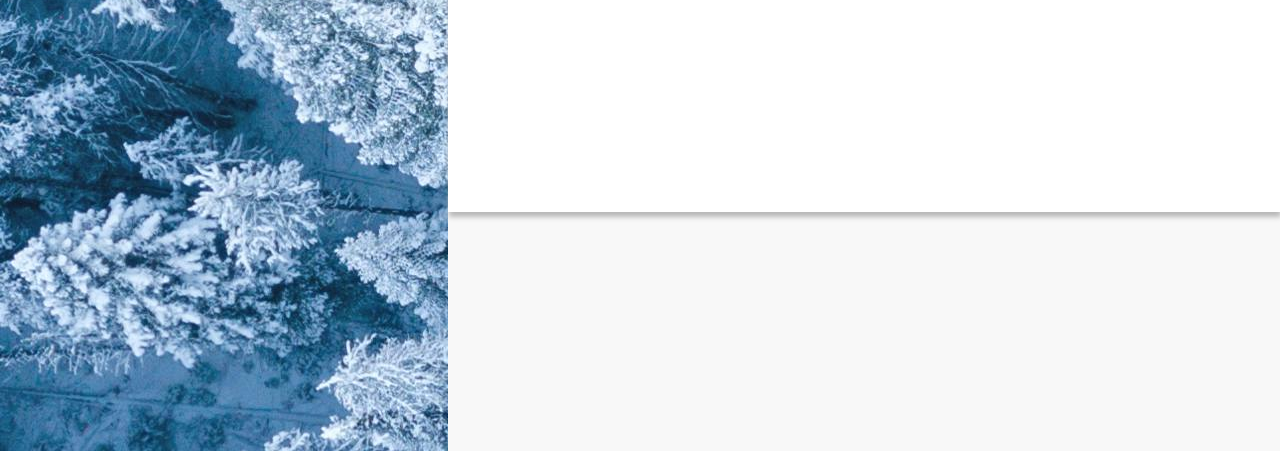
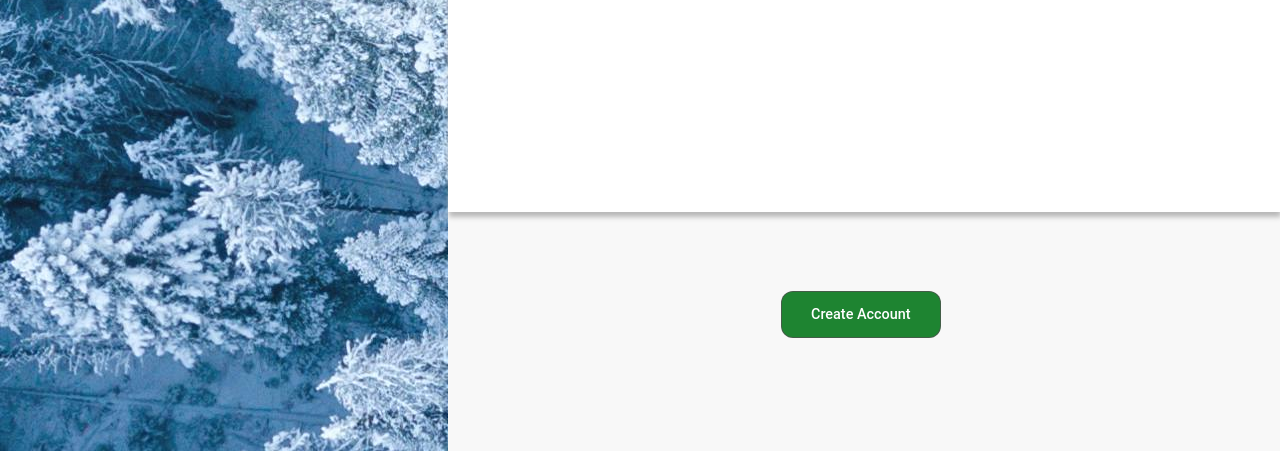
Before and after one commit to DaviLimS/Sign-up-Form-TOP, a plain HTML site: page index.html in a window 1280 px wide. Shown: the part 349-800 px from the top of the page. Drawn offline with Linux system fonts and the light colour scheme.

Commit message:
i created the login button

```diff
--- a/index.html
+++ b/index.html
@@ -26,7 +26,11 @@
                 </p>
             </div>
             <div class="form-container"></div>
-            <div class="submit-container"></div>
+            <div class="submit-container">
+                <button id="btn">Create Account</button>
+                <p class="submit-text">
+                </p>
+            </div>
         </div>
     </main>
 </body>
--- a/style.css
+++ b/style.css
@@ -85,6 +85,21 @@ main {
 }
 
 .submit-container {
+    display: grid;
+    grid-template-rows: repeat(2, 1fr);
     height: 10%;
-    width: 100%;
+    width: 20%;
 }
+
+#btn {
+    background-color: rgba(10, 122, 31, 0.918);
+    color: white;
+    border: 1px solid rgba(80, 80, 80, 0.74);
+    border-radius: 12px;
+    width: 10rem;
+    height: 2.9rem;
+
+    font-family: 'Roboto', sans-serif;
+    font-size: 0.9em;
+    font-weight: 500;
+}
```
